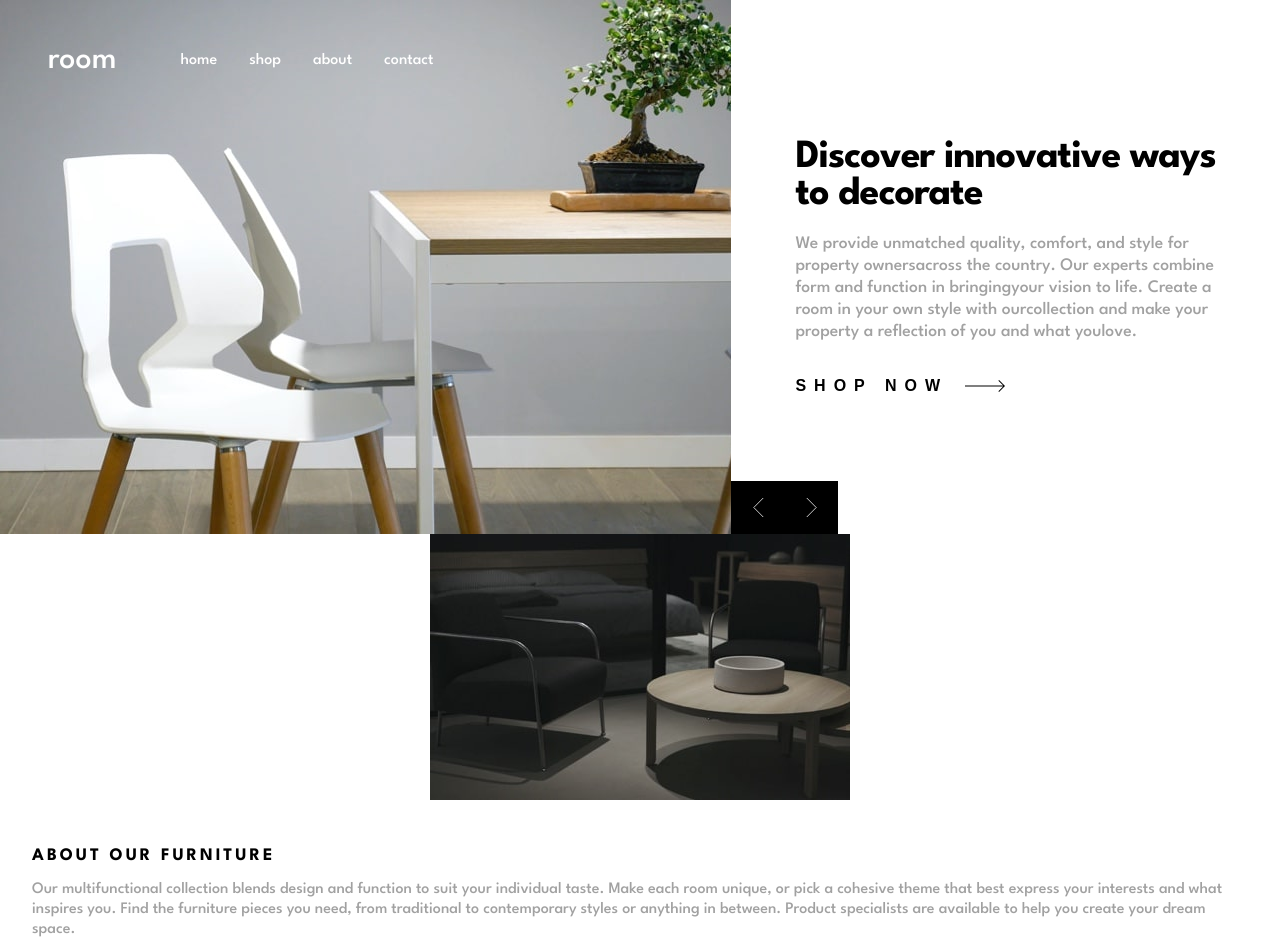
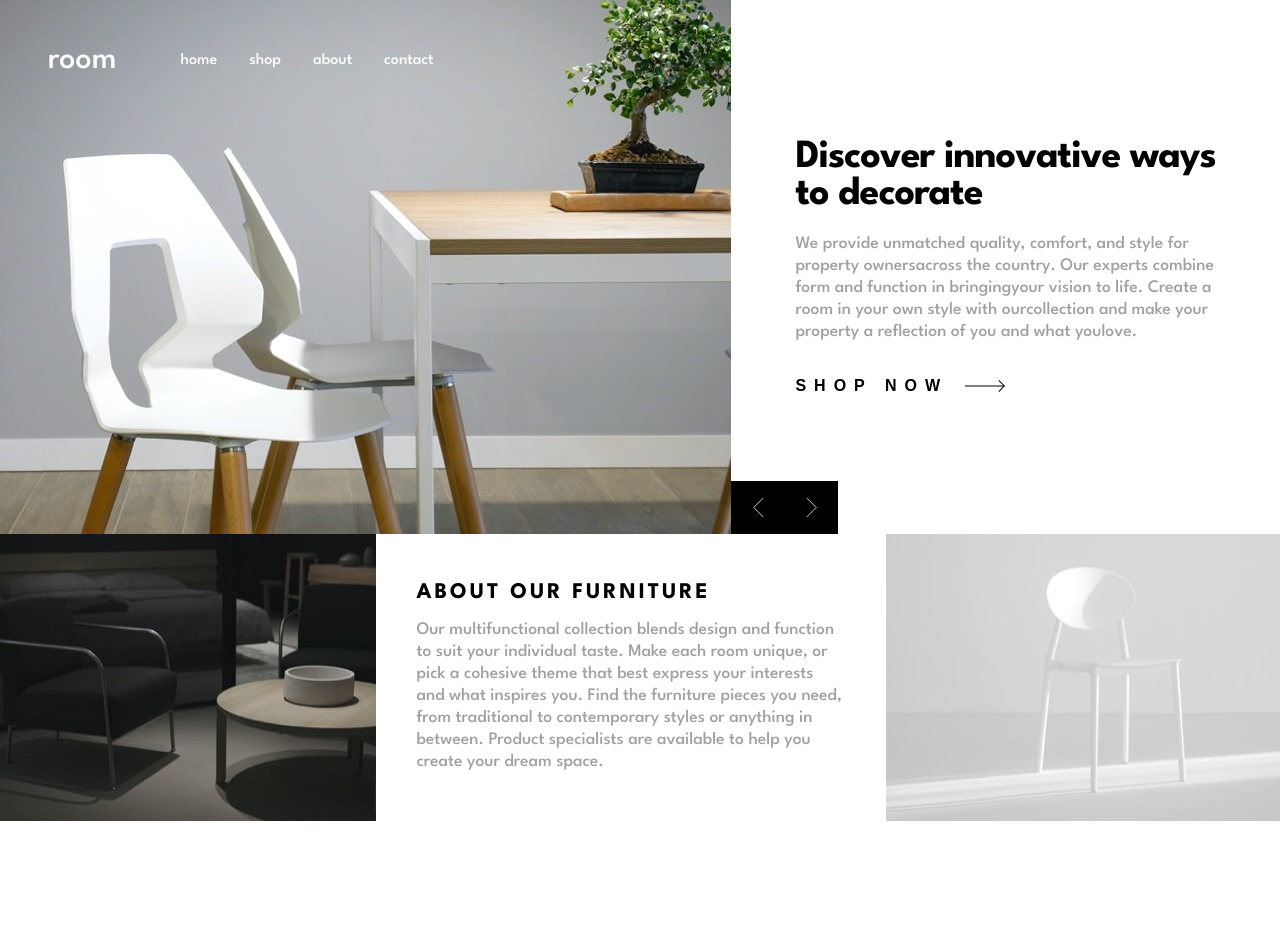
Before and after one commit to Naithcots/room-homepage, a Next.js app: page / in a window 1280 px wide. Shown: the top 952 px of the page. After the commit the page ends 821 px from the top, so only its background shows below. Built offline with nearby package versions, Linux system fonts and the light colour scheme.

Commit message:
Add responsive About component, fix overflow styles

```diff
--- a/src/components/About/index.module.css
+++ b/src/components/About/index.module.css
@@ -6,12 +6,13 @@
 }
 
 .title {
-  font-size: 1.1rem;
+  font-size: clamp(1.2rem, 3vw, 1.4rem);
   letter-spacing: 3px;
 }
 
 .description {
   color: var(--dark-gray);
+  font-size: var(--p-size);
   line-height: 1.25em;
 }
 
@@ -21,3 +22,25 @@
   max-width: 100%;
   height: auto;
 }
+
+@media screen and (min-width: 50em) {
+  .about {
+    display: flex;
+  }
+
+  .panel {
+    /* Some magic */
+    padding-inline: 2.5em;
+    max-width: 54.4ch;
+  }
+
+  .image-container {
+    overflow: hidden;
+  }
+
+  .image {
+    margin-inline: unset;
+    max-width: unset;
+    height: 100%;
+  }
+}
--- a/src/components/About/index.tsx
+++ b/src/components/About/index.tsx
@@ -3,7 +3,8 @@ import styles from "./index.module.css";
 
 const About = () => {
   return (
-    <section>
+    <section className={styles.about}>
+      <div className={styles["image-container"]}>
         <Image
           src={"/images/image-about-dark.jpg"}
           width={420}
@@ -11,6 +12,7 @@ const About = () => {
           alt=""
           className={styles.image}
         />
+      </div>
       <div className={styles.panel}>
         <h4 className={styles.title}>ABOUT OUR FURNITURE</h4>
         <p className={styles.description}>
@@ -22,6 +24,7 @@ const About = () => {
           dream space.
         </p>
       </div>
+      <div className={styles["image-container"]}>
         <Image
           src={"/images/image-about-light.jpg"}
           width={440}
@@ -29,6 +32,7 @@ const About = () => {
           alt=""
           className={styles.image}
         />
+      </div>
     </section>
   );
 };
--- a/src/components/Header/index.module.css
+++ b/src/components/Header/index.module.css
@@ -1,6 +1,7 @@
 .header {
   position: absolute;
-  width: 100%;
+  left: 0;
+  right: 0;
   height: 80px;
 
   display: flex;
--- a/src/components/Hero/index.module.css
+++ b/src/components/Hero/index.module.css
@@ -1,5 +1,6 @@
 .first-panel {
   position: relative;
+  overflow: hidden;
 }
 
 .image {
--- a/src/styles/Home.module.css
+++ b/src/styles/Home.module.css
@@ -1,4 +1,5 @@
 .container {
   max-width: 1440px;
   margin-inline: auto;
+  position: relative;
 }
--- a/src/styles/globals.css
+++ b/src/styles/globals.css
@@ -9,6 +9,9 @@
 
   /* Spacing */
   --px: 2em;
+
+  /* Font sizes */
+  --p-size: clamp(1rem, 2vw, 1.1rem);
 }
 
 * {
```
Lines whose indentation alone changed are shown as unchanged.
